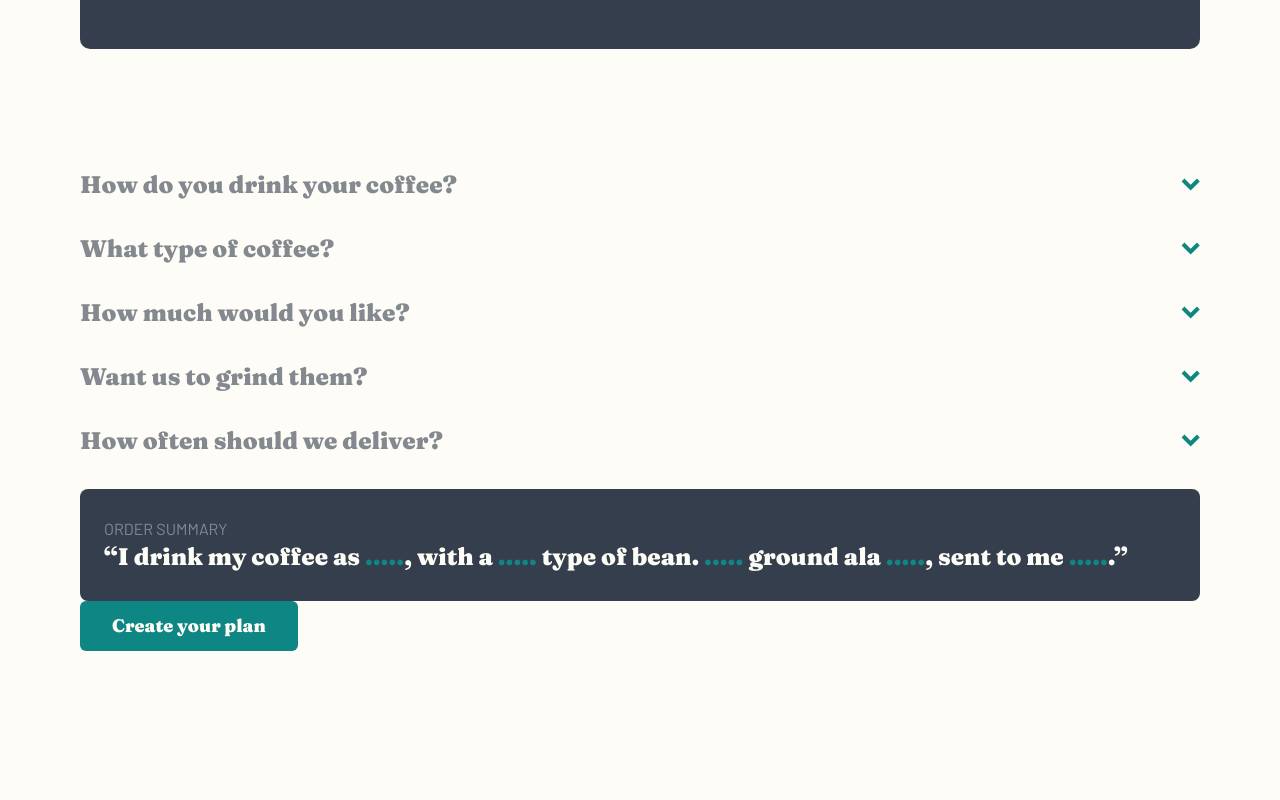
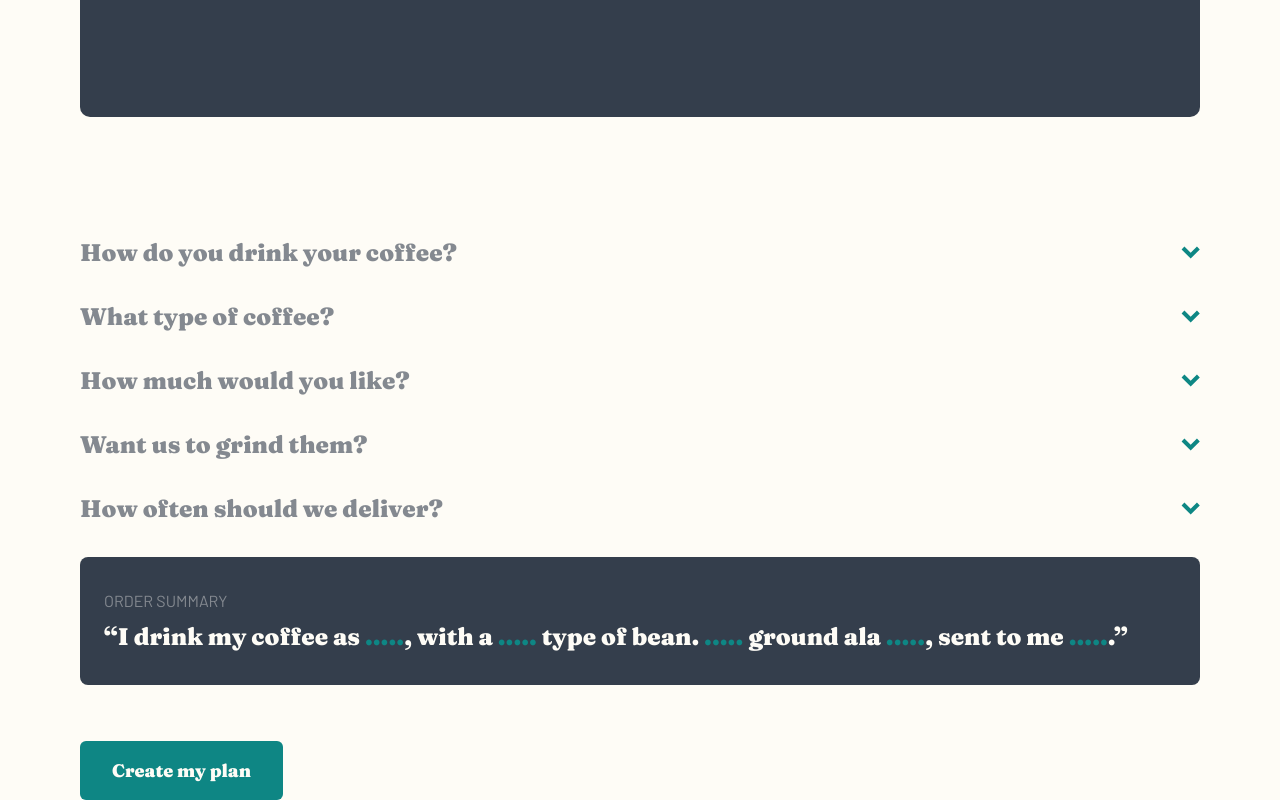
Before and after one commit to zyadfallatah/frontend-mentor-challenge-10, a React (Vite) app: page /create-your-plan in a window 1280 px wide. Shown: the part 1234-2034 px from the top of the page. Before the commit the page ends 1885 px from the top, so only its background shows below. Built offline with nearby package versions, Linux system fonts and the light colour scheme.

Commit message:
Order Added in mobile without validation

```diff
--- a/src/index.css
+++ b/src/index.css
@@ -10,7 +10,6 @@ h5,
 h6,
 .fraunces {
   font-family: "Fraunces", sans-serif;
-  line-height: 1;
 }
 
 body,
--- /dev/null
+++ b/src/pages/create-your-plan/Order.tsx
@@ -0,0 +1,36 @@
+import Summary from "./Summary";
+import { Plan } from "./useOptions";
+
+const Order = ({
+  summary,
+  hideOrder,
+}: {
+  summary: Plan;
+  hideOrder: React.Dispatch<React.SetStateAction<boolean>>;
+}) => {
+  return (
+    <div className="fixed w-full min-h-svh left-0 top-0 bg-black bg-opacity-40 px-6 py-9">
+      <div>
+        <h2 className="bg-dark-grey-blue px-6 py-7 text-[1.75rem] text-light-cream font-black">
+          Order Summary
+        </h2>
+        <div className="bg-light-cream text-grey pt-10 px-6 text-2xl">
+          <Summary plan={summary} />
+          <p className="text-dark-grey-blue text-[.9375rem]">
+            Is this correct? You can proceed to checkout or go back to plan
+            selection if something is off. Subscription discount codes can also
+            be redeemed at the checkout.{" "}
+          </p>
+          <button
+            className="fraunces bg-dark-cyan w-full text-light-cream text-lg font-black px-8 py-4 rounded-md mb-6"
+            onClick={() => hideOrder(false)}
+          >
+            Checkout - $14.00 / mo
+          </button>
+        </div>
+      </div>
+    </div>
+  );
+};
+
+export default Order;
--- a/src/pages/create-your-plan/Plan.tsx
+++ b/src/pages/create-your-plan/Plan.tsx
@@ -1,13 +1,23 @@
-import Button from "../../components/Button";
+import { FormEvent, useState } from "react";
 import PlanOptions from "./PlansOption";
 import Summary from "./Summary";
 import { useOptions } from "./useOptions";
+import Order from "./Order";
 
 const Plan = () => {
   const [state, dispatch] = useOptions();
+  const [showOrder, setShowOrder] = useState(false);
+
+  const handleSubmit = function (e: FormEvent) {
+    e.preventDefault();
+
+    setShowOrder(!showOrder);
+  };
 
   return (
-    <form className=" mt-[7.5rem]" onSubmit={() => console.log("Wow")}>
+    <form className=" mt-[7.5rem]" onSubmit={handleSubmit}>
+      {showOrder && <Order summary={state} hideOrder={setShowOrder} />}
+
       <PlanOptions
         header="How do you drink your coffee?"
         plan="howToDrink"
@@ -103,8 +113,20 @@ const Plan = () => {
         />
       </PlanOptions>
 
-      <Summary plan={state} />
-      <Button />
+      <div className="px-6 py-8 bg-dark-grey-blue rounded-lg">
+        <h2 className="barlow text-grey text-[1rem] font-normal uppercase mb-2">
+          Order Summary
+        </h2>
+        <div className="text-light-cream">
+          <Summary plan={state} />
+        </div>
+      </div>
+
+      <input
+        type="submit"
+        value="Create my plan"
+        className="block w-fit mt-14 mx-auto md:mx-0 text-[18px] px-8 py-4 bg-dark-cyan rounded-[6px] font-black fraunces text-light-cream"
+      />
     </form>
   );
 };
--- a/src/pages/create-your-plan/Summary.tsx
+++ b/src/pages/create-your-plan/Summary.tsx
@@ -6,11 +6,8 @@ const handlePlanRender = (planName: string) => {
 
 const Summary = ({ plan }: { plan: Plan }) => {
   return (
-    <div className="px-6 py-8 bg-dark-grey-blue rounded-lg">
-      <h2 className="barlow text-grey text-[1rem] font-normal uppercase mb-2">
-        Order Summary
-      </h2>
-      <p className="fraunces text-light-cream text-2xl font-black">
+    <>
+      <p className="fraunces text-2xl font-black">
         “I drink my coffee as{" "}
         <span className="text-dark-cyan">
           {handlePlanRender(plan.howToDrink)}
@@ -29,7 +26,7 @@ const Summary = ({ plan }: { plan: Plan }) => {
         </span>
         .”
       </p>
-    </div>
+    </>
   );
 };
 
```
